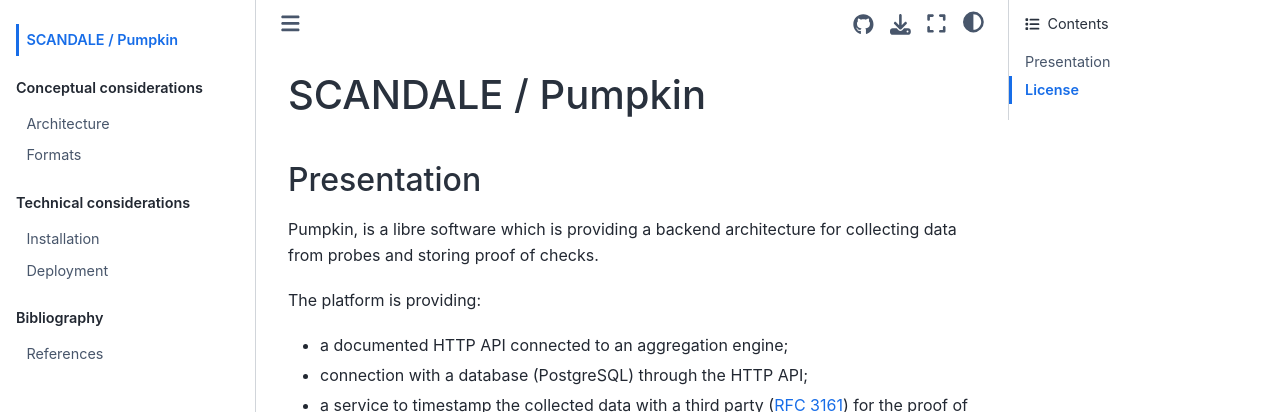
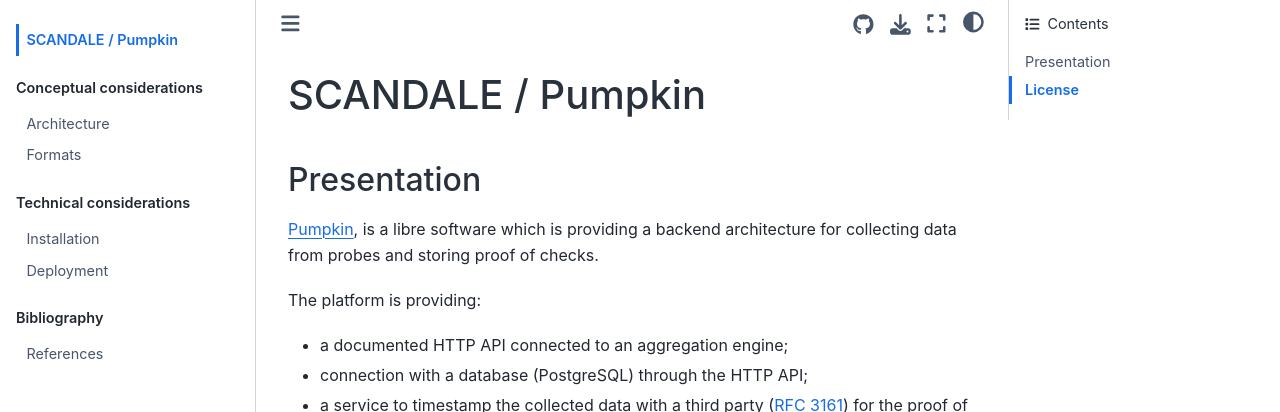
Before and after one commit to scandale-project/scandale, a Sphinx documentation site: the page built from docs/index.rst, in a window 1280 px wide. Shown: the top 412 px of the page. Built offline with Sphinx 7.4.7 and the Sphinx Book theme 1.1.4, drawn with Linux system fonts in a browser that asks for light colours; a script that is not in the unit is left out; some of the changed lines change nothing that is shown.

Commit message:
chg: [documentation] Added link to the home repository.

```diff
--- a/docs/index.rst
+++ b/docs/index.rst
@@ -4,7 +4,7 @@
 Presentation
 ------------
 
-Pumpkin, is a libre software which is providing a backend architecture
+`Pumpkin <https://github.com/scandale-project/pumpkin>`_, is a libre software which is providing a backend architecture
 for collecting data from probes and storing proof of checks.
 
 The platform is providing:
```
